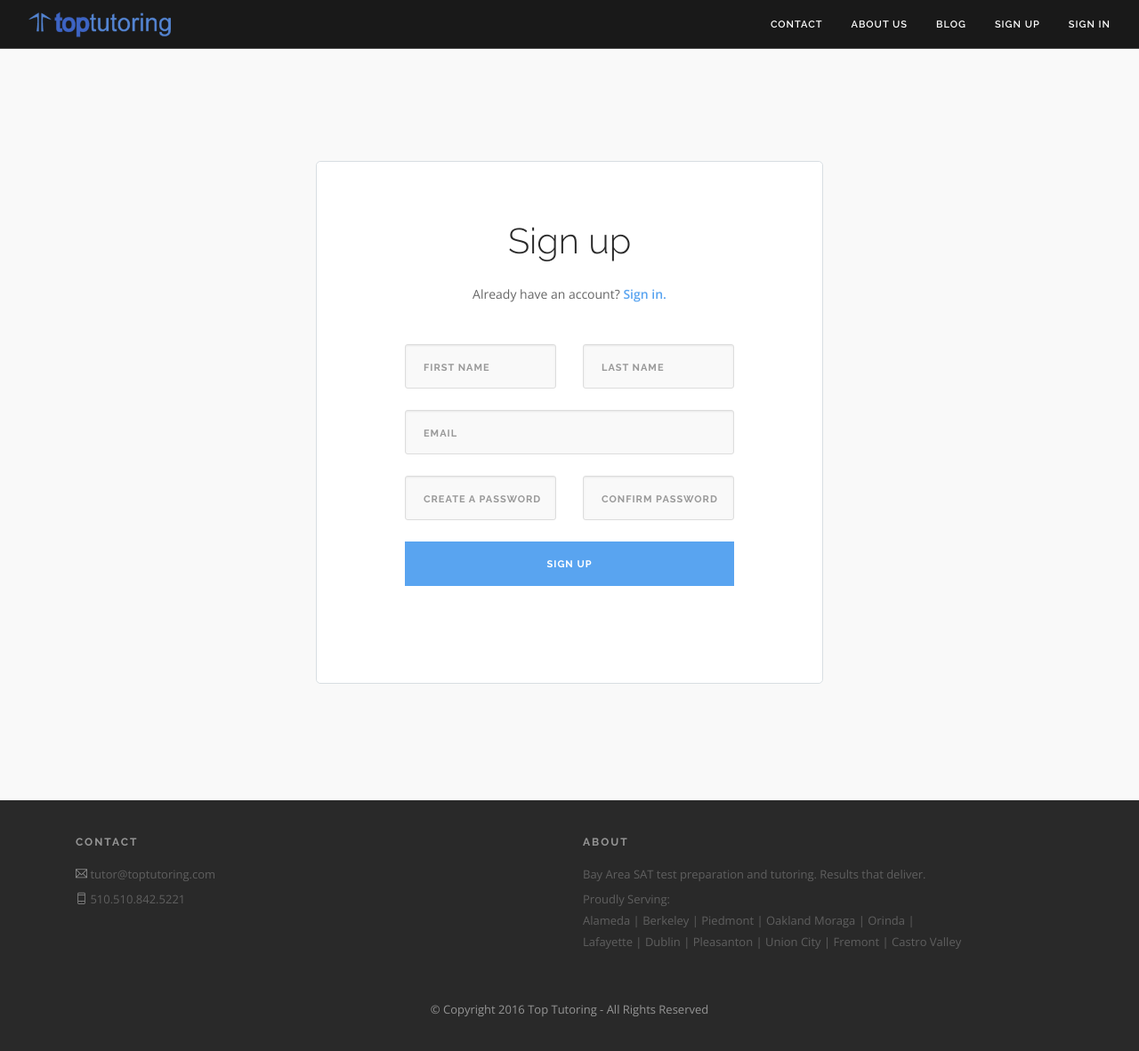
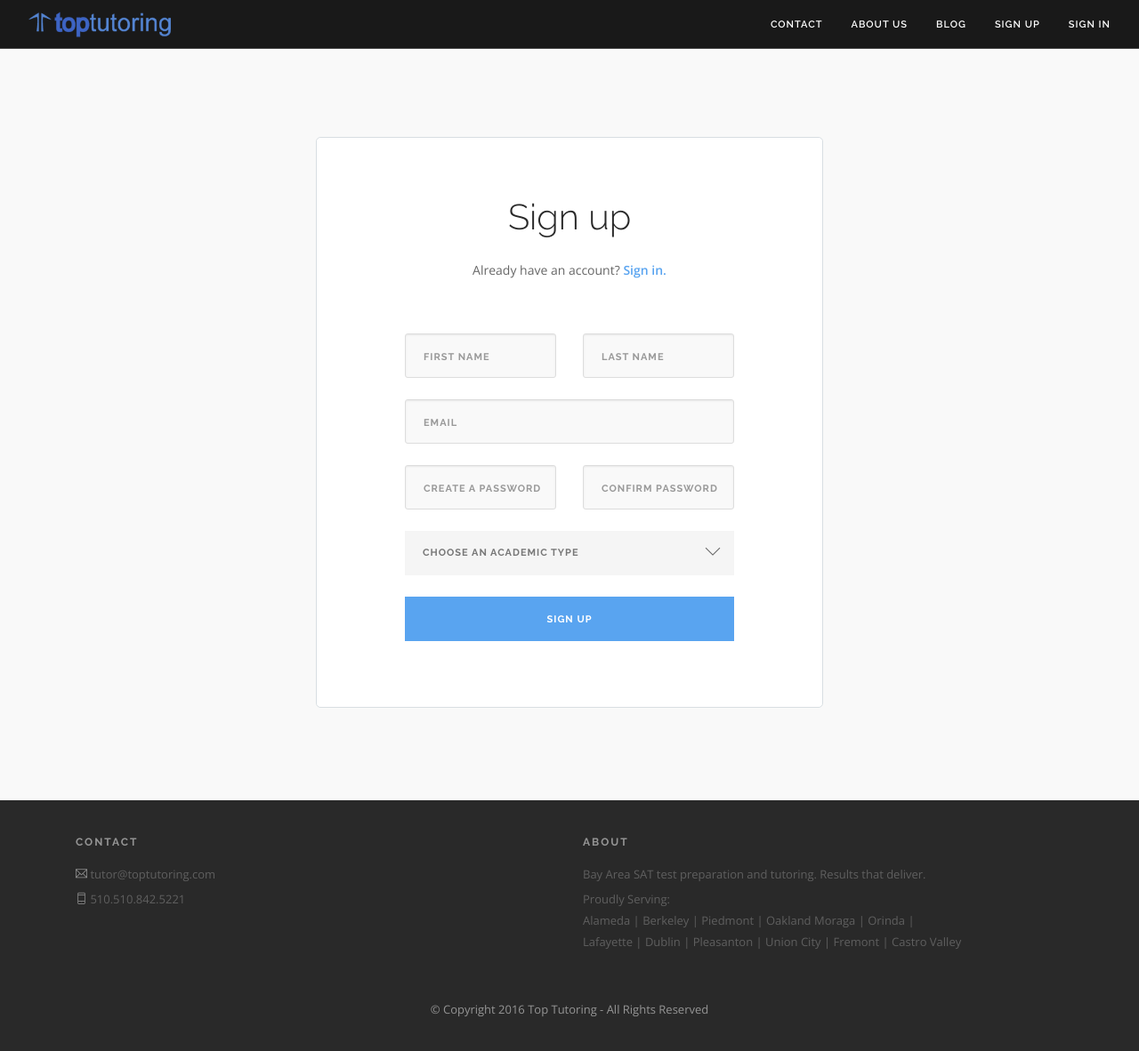
Before and after one commit to toptutoring/ttutoring, a Jekyll site: the page built from sign_up/index.html, in a window 1280 px wide. Shown: the whole page at 89% size. Built offline with Jekyll 4.4.1, drawn with Linux system fonts in a browser that asks for light colours.

Commit message:
Small fixes.

```diff
--- a/about_us/index.html
+++ b/about_us/index.html
@@ -6,8 +6,9 @@ permalink: /about_us/
 <div class="main-container">
 <section class="image-square right white-cover fullscreen">
   <div class="col-md-6 image">
-    <div class="background-image-holder fadeIn" style="background-image: url(&quot;aboutus.jpg&quot;); background-position: initial;">
-      <img src="aboutus.jpg" class="background-image" alt="hero15" srcset="http://29apzu3lfdp42eosoq34qlff.wpengine.netdna-cdn.com/wp-content/uploads/sites/14/2015/08/hero15.jpg 1440w, http://29apzu3lfdp42eosoq34qlff.wpengine.netdna-cdn.com/wp-content/uploads/sites/14/2015/08/hero15-500x333.jpg 500w, http://29apzu3lfdp42eosoq34qlff.wpengine.netdna-cdn.com/wp-content/uploads/sites/14/2015/08/hero15-768x512.jpg 768w, http://29apzu3lfdp42eosoq34qlff.wpengine.netdna-cdn.com/wp-content/uploads/sites/14/2015/08/hero15-1024x683.jpg 1024w, http://29apzu3lfdp42eosoq34qlff.wpengine.netdna-cdn.com/wp-content/uploads/sites/14/2015/08/hero15-600x400.jpg 600w" sizes="(max-width: 1440px) 100vw, 1440px" style="display: none;">
+    <div class="background-image-holder fadeIn" style="background-image: url(&quot;aboutus.jpg&quot;); background-position: initial;" itemscope itemtype="https://schema.org/ImageObject">
+      <span itemprop="author">Charlie Nguyen</span>
+    <img src="aboutus.jpg" class="background-image" alt="hero15" srcset="http://29apzu3lfdp42eosoq34qlff.wpengine.netdna-cdn.com/wp-content/uploads/sites/14/2015/08/hero15.jpg 1440w, http://29apzu3lfdp42eosoq34qlff.wpengine.netdna-cdn.com/wp-content/uploads/sites/14/2015/08/hero15-500x333.jpg 500w, http://29apzu3lfdp42eosoq34qlff.wpengine.netdna-cdn.com/wp-content/uploads/sites/14/2015/08/hero15-768x512.jpg 768w, http://29apzu3lfdp42eosoq34qlff.wpengine.netdna-cdn.com/wp-content/uploads/sites/14/2015/08/hero15-1024x683.jpg 1024w, http://29apzu3lfdp42eosoq34qlff.wpengine.netdna-cdn.com/wp-content/uploads/sites/14/2015/08/hero15-600x400.jpg 600w" sizes="(max-width: 1440px) 100vw, 1440px" style="display: none;" itemprop="contentUrl">
     </div>
   </div>
   <div class="col-md-6 content">
--- a/css/custom.css
+++ b/css/custom.css
@@ -2,76 +2,98 @@
 .input-opacity {
   opacity: 0.7;
 }
+
 .form-errors {
   position: relative;
   top: -10px;
 }
+
 nav.transparent {
   background: none;
 }
+
 .absolute {
   position: absolute;
 }
+
 nav.transparent .nav-bar {
   background: rgba(0, 0, 0, 0.9);
 }
+
 nav.transparent.fixed {
   background: none;
 }
+
 nav.transparent .logo-dark {
   display: inline;
 }
+
 @media (max-width: 990px) {
   nav.transparent .nav-open .menu > li > a {
     color: #fff;
   }
 }
+
 nav.transparent.fixed .menu > li > a {
   opacity: 1;
   color: #fff;
 }
+
 .overlay:before {
   opacity: 0.7;
 }
+
 .container-white {
   background-color: white;
 }
+
 h1.large {
   font-size: 50px;
   font-weight: 300;
 }
+
 .footer-2 {
   padding-bottom: 35px;
   padding-top: 35px;
 }
+
 input.btn-blue {
   background: #59a4f0;
   border: 2px solid #59a4f0;
 }
+
 input.btn-blue:hover {
   background: #4890da;
 }
+
 .white-font {
   color: #fff;
 }
+
 a, a:hover, a:visited, a.focus {
   color: #59a4f0;
 }
+
 .btn, .btn:visited {
   color: #59a4f0;
 }
+
 .btn, .btn:hover, .btn:visited {
   border: 2px solid #59a4f0;
 }
+
 .btn:hover {
   background: #59a4f0;
 }
+
 .img-icon {
   max-width: 55%;
 }
+
 img {
   height: auto;
 }
+
 span.subhead:before, span.subhead:after {
   content: "";
   width: 60px;
@@ -80,13 +102,15 @@ span.subhead:before, span.subhead:after {
   display: inline-block;
   margin: 0 10px;
 }
+
 section.white-cover {
   background: #f9f9f9;
 }
+
 div.bordered-block {
   border-top: 1px solid #d8dee2;
   border-radius: 5px;
-  padding: 65px 20px 65px 20px;
+  padding: 65px 20px 15px 20px;
   font-size: 14px;
   background-color: #fff;
   border: 1px solid #d8dee2;
@@ -105,27 +129,56 @@ input.signup-input {
   border-radius: 3px;
   box-shadow: inset 0 1px 2px rgba(0,0,0,0.075);
 }
+
 .about {
   padding-left: 13%;
 }
+
 .contact {
   padding-bottom: 5%;
 }
+
 .image-square {
   height: 100vh;
   max-height: 100%;
 }
+
 section.map-section {
   padding: 58px 0;
 }
+
 .inline-icons {
   margin-right: 20px;
 }
 
 .form-container {
-  padding: 20px;
+  padding: 35px 20px 35px 20px;
+}
+
+.form-container .short-description {
+  padding: 10px;
 }
 
 .map iframe {
   width: 100%;
 }
+
+textarea.signup-input {
+  resize: none;
+  padding: 16px 20px 9px;
+  background-color: #f9f9f9;
+  border: 1px solid #ddd;
+  border-radius: 3px;
+  box-shadow: inset 0 1px 2px rgba(0,0,0,0.075);
+}
+textarea::-webkit-input-placeholder {
+  color: #999;
+}
+
+.form-container.btn-blue {
+  min-width: 0;
+}
+
+.select-option i {
+  right: 30px;
+}
--- a/index.html
+++ b/index.html
@@ -18,7 +18,7 @@ layout: default
               <br>
               <br>
               <div class="align-bottom relative-xs text-center">
-                <a class="btn btn-lg" href="/sign_up">Sign Up</a>
+                <a class="btn btn-lg" href="/contact/">Contact us</a>
               </div>
             </div>
           </div>
--- a/sign_up/index.html
+++ b/sign_up/index.html
@@ -32,6 +32,15 @@ permalink: /sign_up/
               <input class="form-control signup-input" type="password" name="password_confirm" id="password-confirm" placeholder="Confirm Password" required>
             </div>
 
+            <div class="col-md-12 select-option">
+              <i class="ti-angle-down"></i>
+              <select class="wpcf7-form-control wpcf7-select">
+                <option value="">Choose an academic type</option>
+                <option value="0">SAT</option>
+                <option value="1">PSAT</option>
+              </select>
+            </div>
+
             <div class="form-errors"></div>
 
             <div class="col-md-12">
```
Also changed, not shown: contact/contact.html (+7 -9 lines).
